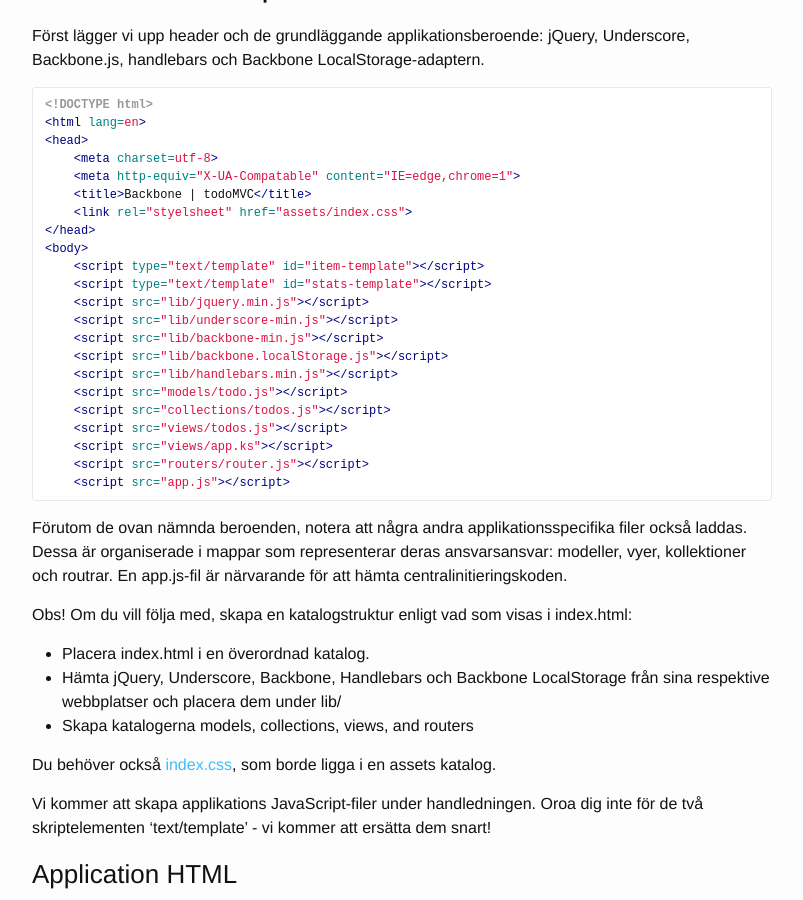
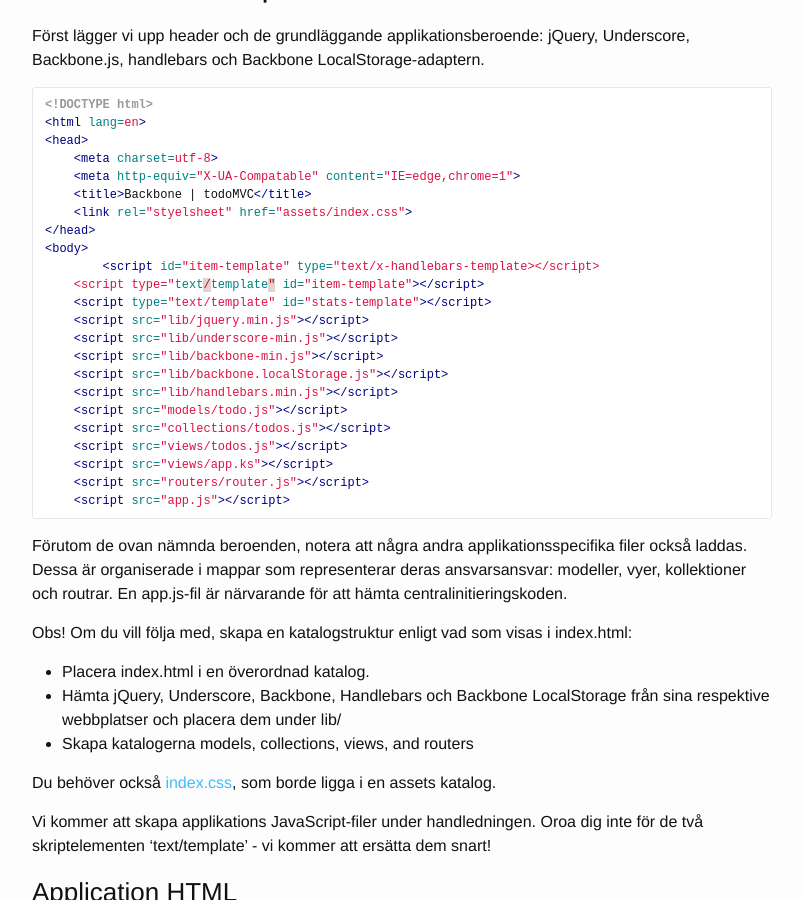
Before and after one commit to develdoe/develdoe.github.io, a Jekyll site: the page built from _posts/2017-11-14-backbone-todos-app.md, in a window 1280 px wide and 900 px high, scrolled down 1073 px. Shown: the whole window, without its empty margins (238-1041 px from the left). Built offline with Jekyll 4.4.1, drawn with Linux system fonts in a browser that asks for light colours; some of the changed lines change nothing that is shown.

Commit message:
Update 2017-11-14-backbone-todos-app.md

```diff
--- a/_posts/2017-11-14-backbone-todos-app.md
+++ b/_posts/2017-11-14-backbone-todos-app.md
@@ -39,6 +39,7 @@
     <link rel="styelsheet" href="assets/index.css">
 </head>
 <body>
+  	<script id="item-template" type="text/x-handlebars-template></script>
     <script type="text/template" id="item-template"></script>
     <script type="text/template" id="stats-template"></script>
     <script src="lib/jquery.min.js"></script>
```
